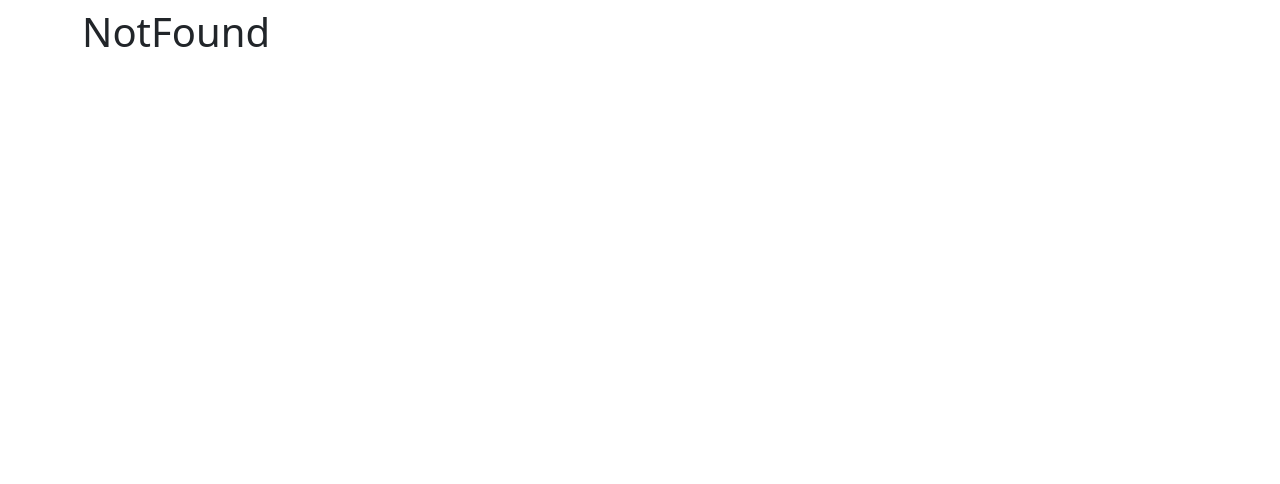
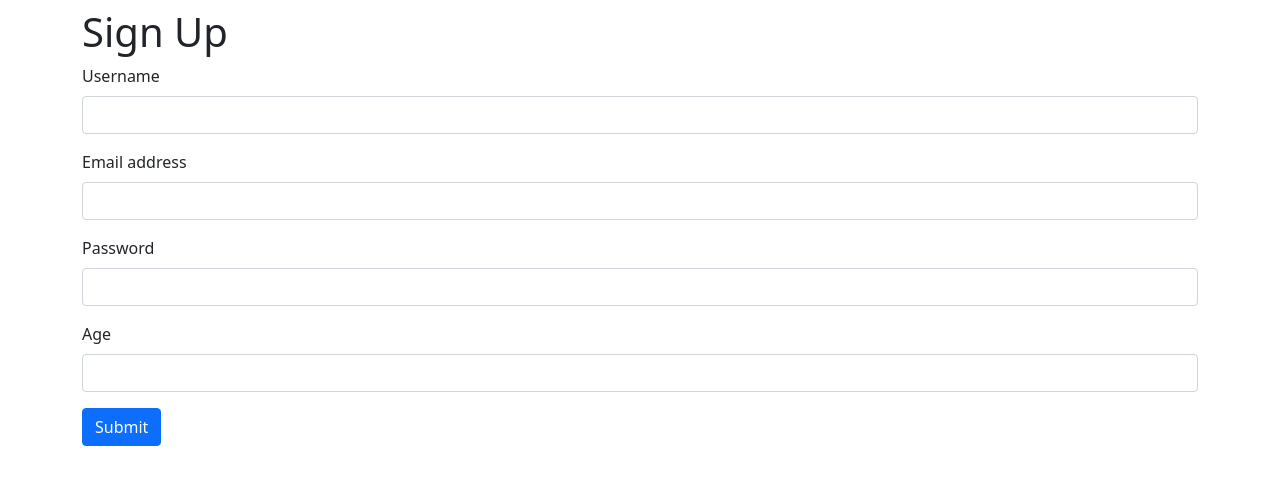
Before and after one commit to JongCHONG/NodeJS06Authentication, a React (Create React App) app in the folder frontend/: page /signup in a window 1280 px wide. Shown: the top 484 px of the page. Built offline with nearby package versions, Linux system fonts and the light colour scheme.

Commit message:
front signup

```diff
--- a/frontend/src/App.js
+++ b/frontend/src/App.js
@@ -5,6 +5,7 @@ import 'bootstrap/dist/css/bootstrap.min.css'
 
 import Admin from './pages/Admin'
 import Login from './pages/Login'
+import Signup from './pages/Signup'
 import NotFound from'./pages/NotFound'
 
 const App = () => {
@@ -13,7 +14,8 @@ const App = () => {
       <BrowserRouter>
         <Routes>
           <Route exact path="/" element={<Login/>}/>
-          <Route exact path="/admin" element={<Admin />} />
+          <Route path="/admin" element={<Admin />} />
+          <Route path="/signup" element={<Signup />} />
           <Route path="*" element={<NotFound />} />
         </Routes>
       </BrowserRouter>
--- /dev/null
+++ b/frontend/src/pages/Signup.js
@@ -0,0 +1,72 @@
+import React from 'react'
+
+import { Formik, useFormik } from 'formik'
+
+const Signup = () => {
+  const formik = useFormik({
+    initialValues: {
+      username: "",
+      password: "",
+      email: "",
+      age: ""
+    }
+  })
+
+  console.log(formik.values)
+  return (
+    <div>
+      <h1>Sign Up</h1>
+      <form>
+        <div className="mb-3">
+          <label className="form-label">Username</label>
+          <input
+            type="text"
+            className="form-control"
+            id="username"
+            name="username"
+            onChange={formik.handleChange}
+            value={formik.values.username}
+          />
+        </div>
+        <div className="mb-3">
+          <label className="form-label">Email address</label>
+          <input
+            type="email"
+            className="form-control"
+            id="email"
+            name="email"
+            onChange={formik.handleChange}
+            value={formik.values.email}
+          />
+        </div>
+        <div className="mb-3">
+          <label className="form-label">Password</label>
+          <input
+            type="password"
+            className="form-control"
+            id="password"
+            name="password"
+            onChange={formik.handleChange}
+            value={formik.values.password}
+          />
+        </div>
+        <div className="mb-3">
+          <label className="form-label">Age</label>
+          <input
+            type="number"
+            className="form-control"
+            min="1"
+            max="99"
+            id="age"
+            name="age"
+            onChange={formik.handleChange}
+            value={formik.values.age}
+          />
+        </div>
+        <button type="submit" className="btn btn-primary">Submit</button>
+      </form>
+    </div>
+  )
+}
+
+export default Signup
```
